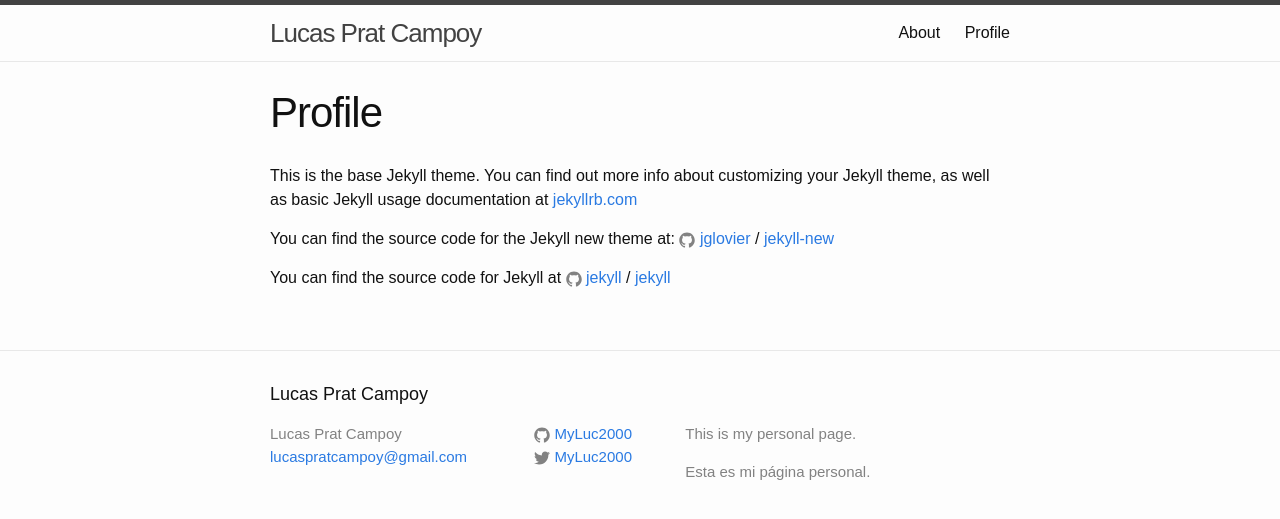
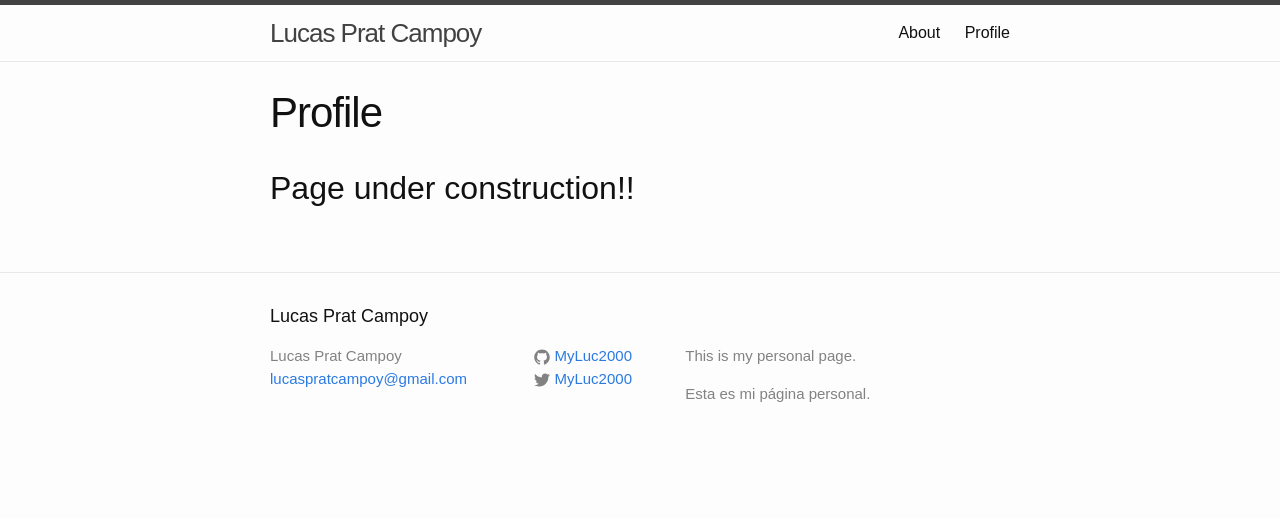
Before and after one commit to LucasPrat/MyLuc2000.github.io, a Jekyll site: the page built from profile.md, in a window 1280 px wide. Shown: the top 519 px of the page. Built offline with Jekyll 4.4.1, drawn with Linux system fonts in a browser that asks for light colours.

Commit message:
page under construction

```diff
--- a/profile.md
+++ b/profile.md
@@ -4,12 +4,4 @@
 permalink: /profile/
 ---
 
-This is the base Jekyll theme. You can find out more info about customizing your Jekyll theme, as well as basic Jekyll usage documentation at [jekyllrb.com](http://jekyllrb.com/)
-
-You can find the source code for the Jekyll new theme at:
-{% include icon-github.html username="jglovier" %} /
-[jekyll-new](https://github.com/jglovier/jekyll-new)
-
-You can find the source code for Jekyll at
-{% include icon-github.html username="jekyll" %} /
-[jekyll](https://github.com/jekyll/jekyll)
+<h2>Page under construction!!</h2>
```
